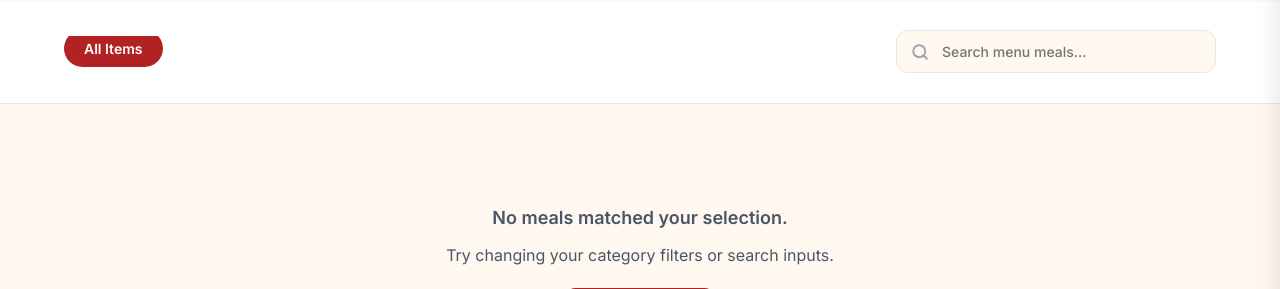
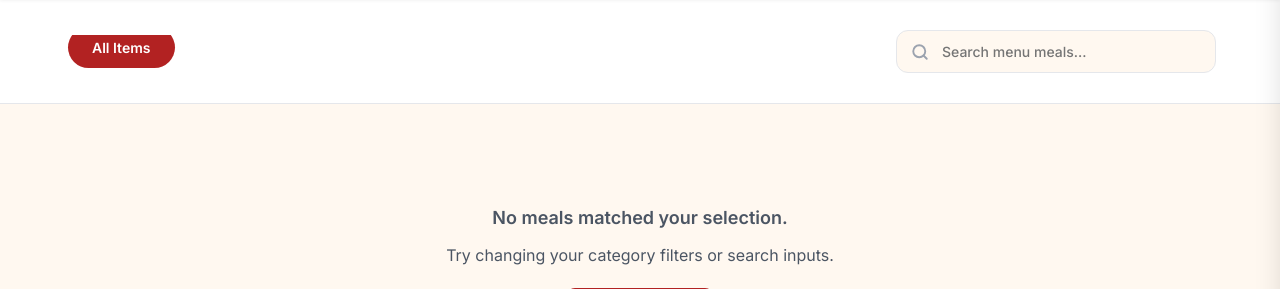
Before and after one commit to S-A-UMAR/yajus-kitchen, a Django app: page /menu/ in a window 1280 px wide. Shown: the part 80-369 px from the top of the page. Run offline with Django 5.2, Linux system fonts and the light colour scheme; data comes from the database, SQL or seed files in the repository; data that the repository does not hold is empty.

Commit message:
Fix category pill spacing to prevent text cut-off

```diff
--- a/kitchen/templates/kitchen/menu.html
+++ b/kitchen/templates/kitchen/menu.html
@@ -29,6 +29,7 @@
         padding-bottom: 6px;
         scrollbar-width: none;
         max-width: 100%;
+        padding: 0 4px 8px;
     }
 
     .category-pills::-webkit-scrollbar {
@@ -36,7 +37,7 @@
     }
 
     .category-pill {
-        padding: 10px 20px;
+        padding: 12px 24px;
         background-color: var(--bg-warm);
         border-radius: 999px;
         font-weight: 600;
```
